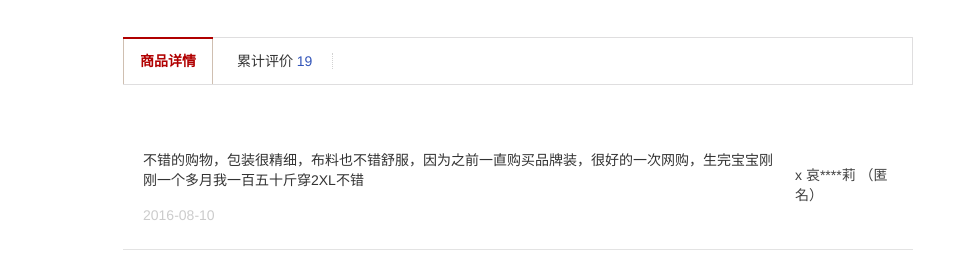
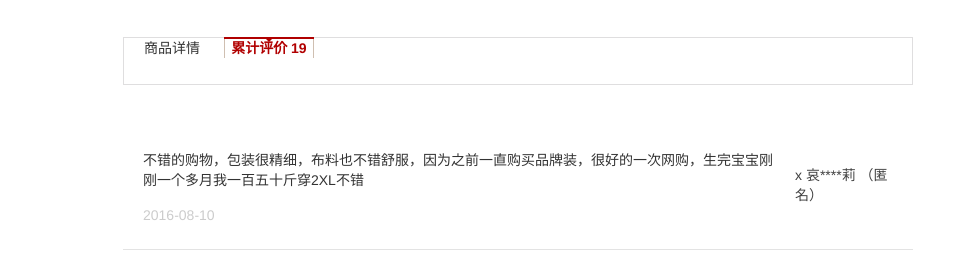
Before and after one commit to janwork/Ali, a plain HTML site: page productPage.html in a window 1280 px wide. Shown: the part 543-800 px from the top of the page, without its empty margins (122-1088 px from the left). Drawn offline with nearby package versions, Linux system fonts and the light colour scheme.

Commit message:
change productPage css

```diff
--- a/productPage.css
+++ b/productPage.css
@@ -38,6 +38,7 @@ div.productDetailTopPart{
 }
 
 div.productReviewTopPart{
+    height: 48px;
     border:1px solid #dfdedf;
 }
 
@@ -70,13 +71,14 @@ div.userInfoGrayPart{
     color:#999999;
 }
 
-div.productReviewTopPartSelectedLink{
+.productReviewTopPartSelectedLink{
     padding: 0px 20px;
     color: #333333;
 }
 
-div.productReviewItemContent{
-
+.productDetailTopReviewLink{
+    padding: 0px 20px;
+    color: #333333;
 }
 
 
@@ -319,26 +321,29 @@ a.selected{
 }
 
 a.selected:before{
-    content:"";
+    border-color: #b00000;
+    border-style: solid;
+    border-width: 1px;
+    content: "";
     display: block;
-    border:1px #b00000 solid;
-    width:90px;
-    height:0;
-    position:absolute;
-    top:-1px;
+    width: 90px;
+    height: 0;
+    position: absolute;
+    top: -1px;
     margin-left: -1px;
 }
 
 a.selected:after{
+    border-color: #b00000 transparent transparent;
+    border-style: solid;
+    border-width: 5px;
     content: "";
     display: block;
-    border: 1px solid #b00000;
-    border-color: transparent transparent;
-    width:0px;
-    height:0px;
-    position:absolute;
-    top:-1px;
-    left:50%;
+    width: 0;
+    height: 0;
+    position: absolute;
+    top: -1px;
+    left: 50%;
     margin-left: -5px;
 }
 
@@ -346,6 +351,10 @@ a.productDetailTopReviewLink{
     padding: 0px 20px;
     border-right:1px dotted #d2d2d2;
     color:#333333;
+}
+
+a.productDetailTopPartSelectedLink{
+
 }
 
 span.productDetailTopReviewLinkNumber{
--- a/productPage.html
+++ b/productPage.html
@@ -116,9 +116,9 @@
     </div>
 
     <div class="productReviewDiv">
-        <div class="productDetailTopPart">
-            <a href="#" class="productDetailTopPartSelectedLink selected">商品详情</a>
-            <a href="#" class="productDetailTopReviewLink">累计评价 <span class="productDetailTopReviewLinkNumber">19</span></a>
+        <div class="productReviewTopPart">
+            <a href="#" class="productReviewTopPartSelectedLink">商品详情</a>
+            <a href="#" class="selected">累计评价 <span class="productReviewTopReviewLinkNumber">19</span></a>
         </div>
 
         <div class="productReviewContentPart">
@@ -287,7 +287,7 @@
 
     <div class="productDetailDiv">
         <div class="productDetailTopPart">
-            <a href="#" class="productDetailTopPartSelectedLink selected">商品详情</a>
+            <a href="#" class="productDetailTopPartSelectedLink  selected">商品详情</a>
             <a href="#" class="productDetailTopReviewLink">累计评价 <span class="productDetailTopReviewLinkNumber">19</span></a>
         </div>
 
--- a/productPage.js
+++ b/productPage.js
@@ -17,7 +17,6 @@ $(document).ready(function () {
                 img = new Image();
                 img.src = bigImageURL;
                 img.onload = function(){
-                    console.log(bigImageURL);
                     $("div.img4load").append($(img));
                 };
             });
@@ -70,4 +69,6 @@ $(document).ready(function () {
 
 
 
+
+
 });
```
